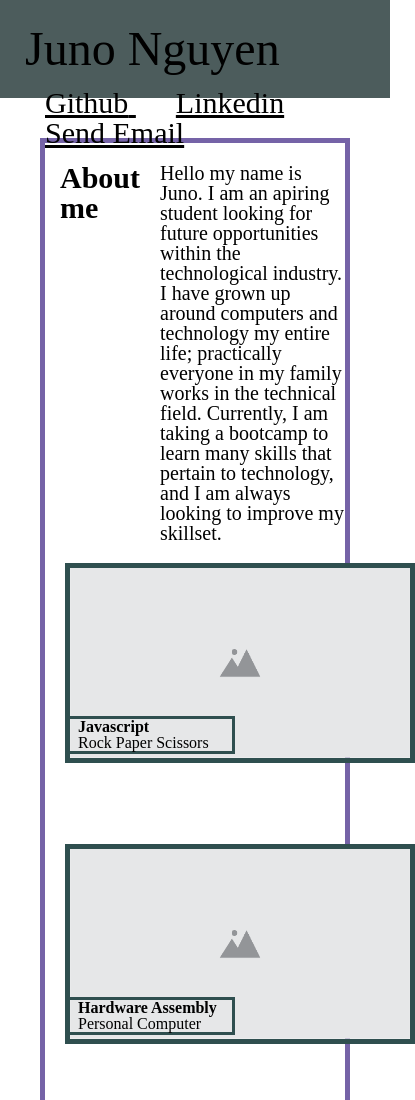
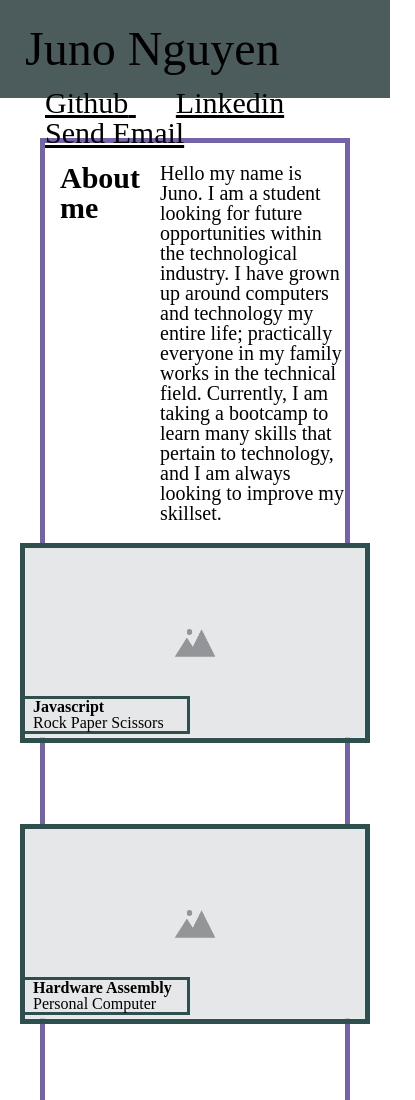
Before and after one commit to JunoNguyen/portfolio-homework, a plain HTML site: page index.html in a window 390 px wide. Shown: the top 1100 px of the page, 415 px wide, since content can reach past the window. Drawn offline with Linux system fonts and the light colour scheme.

Commit message:
final commit

```diff
--- a/assets/css/style.css
+++ b/assets/css/style.css
@@ -85,8 +85,6 @@ header p {
     display: flex;
     flex-wrap: wrap;
     justify-content: center;
-    flex: 4;
-
 }
 
 .allimages h2 {
@@ -124,16 +122,9 @@ header p {
     clear:both;
     font-family: 'Trebuchet MS', 'Lucida Sans Unicode', 'Lucida Grande', 'Lucida Sans', Arial, sans-serif;
     text-align: center;
-    margin-top:500px;
+    margin-top:200px;
 }
 
 .footer h2 {
     font-size: 20px;
 }
-
-@media screen and (max-width: 768px) {
-    body,
-    .allimages {
-      flex-direction: column;
-    }
-  }
--- a/index.html
+++ b/index.html
@@ -31,7 +31,7 @@
                     About me
                 </h2>
                 <p>
-                    Hello my name is Juno. I am an apiring student looking for future opportunities within the technological industry.
+                    Hello my name is Juno. I am a student looking for future opportunities within the technological industry.
                     I have grown up around computers and technology my entire life; practically everyone in my family works in the technical field.
                     Currently, I am taking a bootcamp to learn many skills that pertain to technology, and I am always looking to improve my skillset.
                 </p>
```
